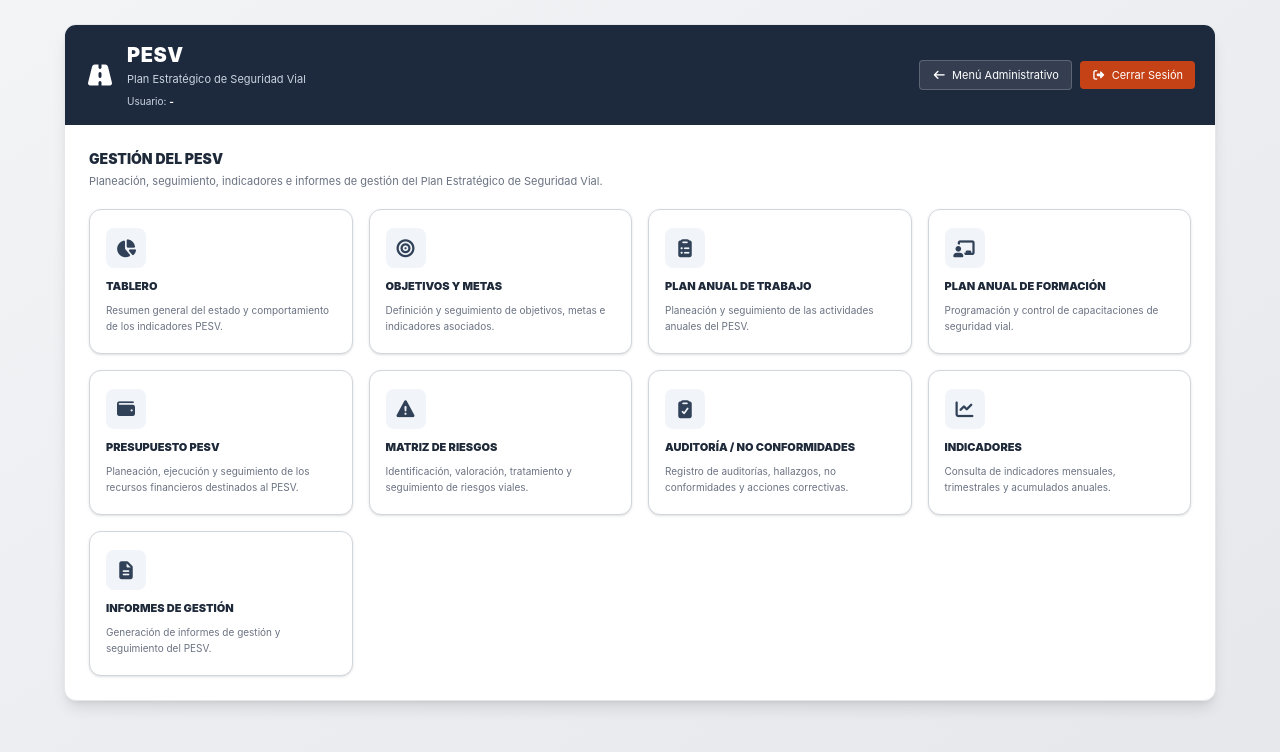
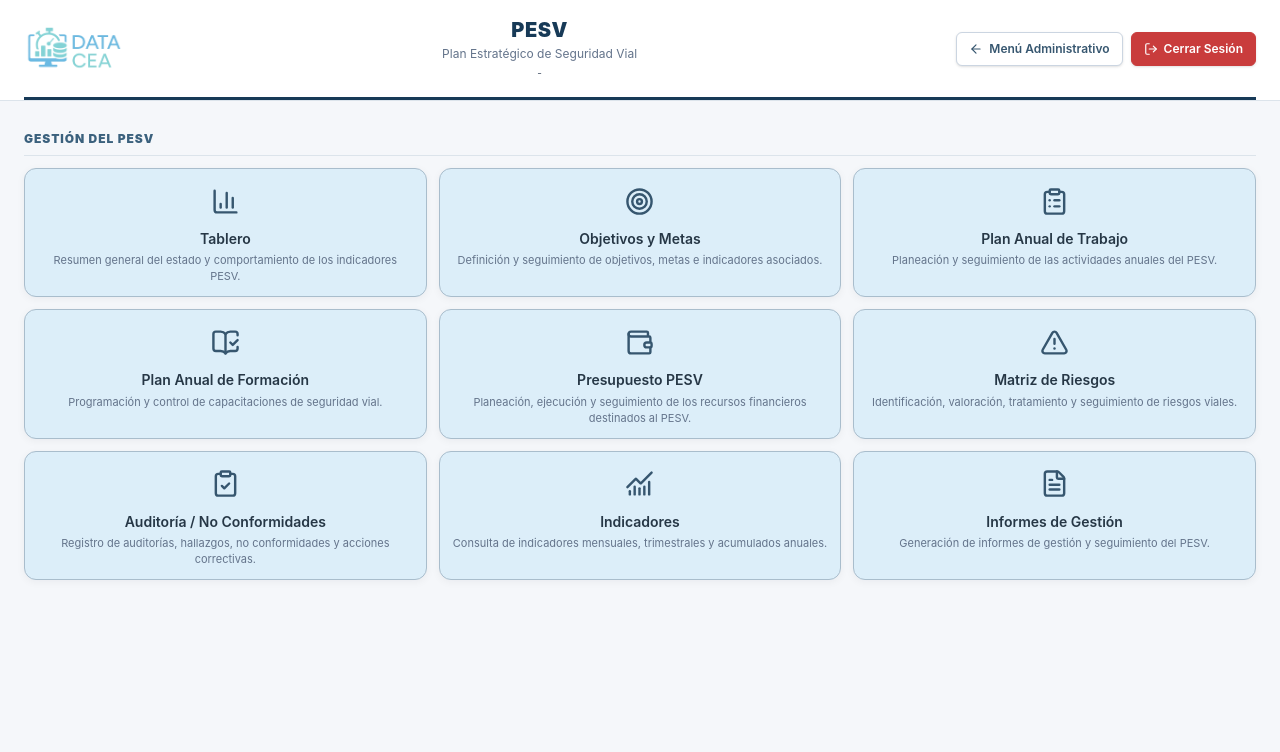
Before and after one commit to YulianoB/DATA-CEA, a Next.js app: page /admin/pesv in a window 1280 px wide. Shown: the top 752 px of the page. Built offline with nearby package versions, Linux system fonts and the light colour scheme; sample sign-in values are in the browser's storage.

Commit message:
Unifica submenu PESV con navegacion administrativa

```diff
--- a/app/admin/pesv/page.jsx
+++ b/app/admin/pesv/page.jsx
@@ -3,558 +3,106 @@
 'use client'
 
 import {
-  useEffect,
-  useState,
-} from 'react'
+  BarChart3,
+  BookOpenCheck,
+  ChartNoAxesCombined,
+  ClipboardCheck,
+  ClipboardList,
+  FileText,
+  Target,
+  TriangleAlert,
+  Wallet,
+} from 'lucide-react'
 
-import {
-  useRouter,
-} from 'next/navigation'
-
-import {
-  cerrarSesion,
-} from '@/lib/auth/logout'
-
+import MenuNavegacion from '@/components/admin/MenuNavegacion'
 
 // ============================================================
-// PÁGINA PRINCIPAL PESV
+// SUBMENU PESV
 // ============================================================
 
-export default function PesvPage() {
-  const router =
-    useRouter()
-
-  const [
-    user,
-    setUser,
-  ] =
-    useState(
-      null
-    )
-
-  // ==========================================================
-  // SESIÓN
-  // ==========================================================
-
-  useEffect(
-    () => {
-      const storedUser =
-        localStorage.getItem(
-          'currentUser'
-        )
-
-      if (
-        !storedUser
-      ) {
-        router.push(
-          '/login'
-        )
-
-        return
-      }
-
-      try {
-        const parsedUser =
-          JSON.parse(
-            storedUser
-          )
-
-        setUser(
-          parsedUser
-        )
-      } catch (
-        error
-      ) {
-        console.error(
-          'Error leyendo sesión:',
-          error
-        )
-
-        localStorage.removeItem(
-          'currentUser'
-        )
-
-        router.push(
-          '/login'
-        )
-      }
+const GRUPOS_PESV = [
+  {
+    id: 'gestion-pesv',
+    titulo: 'Gestión del PESV',
+    columnas: 3,
+    opciones: [
+      {
+        id: 'tablero',
+        titulo: 'Tablero',
+        descripcion: 'Resumen general del estado y comportamiento de los indicadores PESV.',
+        icono: BarChart3,
+        ruta: '/admin/pesv',
       },
-    [
-      router,
-    ]
-  )
-
-  // ==========================================================
-  // NAVEGACIÓN
-  // ==========================================================
-
-  const opciones =
-    [
       {
-        icon:
-          'fa-chart-pie',
-
-        titulo:
-          'Tablero',
-
-        descripcion:
-          'Resumen general del estado y comportamiento de los indicadores PESV.',
-
-        route:
-          '/admin/pesv',
+        id: 'objetivos-metas',
+        titulo: 'Objetivos y Metas',
+        descripcion: 'Definición y seguimiento de objetivos, metas e indicadores asociados.',
+        icono: Target,
+        ruta: '/admin/pesv/objetivos-metas',
       },
-
       {
-        icon:
-          'fa-bullseye',
-
-        titulo:
-          'Objetivos y Metas',
-
-        descripcion:
-          'Definición y seguimiento de objetivos, metas e indicadores asociados.',
-
-        route:
-          '/admin/pesv/objetivos-metas',
+        id: 'plan-trabajo',
+        titulo: 'Plan Anual de Trabajo',
+        descripcion: 'Planeación y seguimiento de las actividades anuales del PESV.',
+        icono: ClipboardList,
+        ruta: '/admin/pesv/plan-trabajo',
       },
-
       {
-        icon:
-          'fa-clipboard-list',
-
-        titulo:
-          'Plan Anual de Trabajo',
-
-        descripcion:
-          'Planeación y seguimiento de las actividades anuales del PESV.',
-
-        route:
-          '/admin/pesv/plan-trabajo',
+        id: 'plan-formacion',
+        titulo: 'Plan Anual de Formación',
+        descripcion: 'Programación y control de capacitaciones de seguridad vial.',
+        icono: BookOpenCheck,
+        ruta: '/admin/pesv/plan-formacion',
       },
-
       {
-        icon:
-          'fa-chalkboard-teacher',
-
-        titulo:
-          'Plan Anual de Formación',
-
-        descripcion:
-          'Programación y control de capacitaciones de seguridad vial.',
-
-        route:
-          '/admin/pesv/plan-formacion',
+        id: 'presupuesto',
+        titulo: 'Presupuesto PESV',
+        descripcion: 'Planeación, ejecución y seguimiento de los recursos financieros destinados al PESV.',
+        icono: Wallet,
+        ruta: '/admin/pesv/presupuesto',
       },
-
       {
-        icon:
-          'fa-wallet',
-
-        titulo:
-          'Presupuesto PESV',
-
-        descripcion:
-          'Planeación, ejecución y seguimiento de los recursos financieros destinados al PESV.',
-
-        route:
-          '/admin/pesv/presupuesto',
-
+        id: 'riesgos',
+        titulo: 'Matriz de Riesgos',
+        descripcion: 'Identificación, valoración, tratamiento y seguimiento de riesgos viales.',
+        icono: TriangleAlert,
+        ruta: '/admin/pesv/riesgos',
       },
-
       {
-        icon:
-          'fa-exclamation-triangle',
-
-        titulo:
-          'Matriz de Riesgos',
-
-        descripcion:
-          'Identificación, valoración, tratamiento y seguimiento de riesgos viales.',
-
-        route:
-          '/admin/pesv/riesgos',
+        id: 'auditorias',
+        titulo: 'Auditoría / No Conformidades',
+        descripcion: 'Registro de auditorías, hallazgos, no conformidades y acciones correctivas.',
+        icono: ClipboardCheck,
+        ruta: '/admin/pesv/auditorias',
       },
-
       {
-        icon:
-          'fa-clipboard-check',
-
-        titulo:
-          'Auditoría / No Conformidades',
-
-        descripcion:
-          'Registro de auditorías, hallazgos, no conformidades y acciones correctivas.',
-
-        route:
-          '/admin/pesv/auditorias',
+        id: 'indicadores',
+        titulo: 'Indicadores',
+        descripcion: 'Consulta de indicadores mensuales, trimestrales y acumulados anuales.',
+        icono: ChartNoAxesCombined,
+        ruta: '/admin/pesv/indicadores',
       },
-
       {
-        icon:
-          'fa-chart-line',
-
-        titulo:
-          'Indicadores',
-
-        descripcion:
-          'Consulta de indicadores mensuales, trimestrales y acumulados anuales.',
-
-        route:
-          '/admin/pesv/indicadores',
+        id: 'informes',
+        titulo: 'Informes de Gestión',
+        descripcion: 'Generación de informes de gestión y seguimiento del PESV.',
+        icono: FileText,
+        ruta: '/admin/pesv/informes',
       },
-
-      {
-        icon:
-          'fa-file-alt',
-
-        titulo:
-          'Informes de Gestión',
-
-        descripcion:
-          'Generación de informes de gestión y seguimiento del PESV.',
-
-        route:
-          '/admin/pesv/informes',
+    ],
   },
 ]
 
-  // ==========================================================
-  // CARGANDO
-  // ==========================================================
-
-  if (
-    !user
-  ) {
+export default function PesvPage() {
   return (
-      <p className="text-center mt-20">
-        Cargando...
-      </p>
+    <MenuNavegacion
+      titulo="PESV"
+      subtitulo="Plan Estratégico de Seguridad Vial"
+      grupos={GRUPOS_PESV}
+      mostrarRegresar
+      rutaRegreso="/admin"
+      textoRegreso="Menú Administrativo"
+      mostrarCerrarSesion
+    />
   )
 }
-
-  // ==========================================================
-  // RENDER
-  // ==========================================================
-
-  return (
-    <div
-      className="
-        min-h-screen
-        bg-gradient-to-br
-        from-gray-100
-        to-gray-200
-        p-4
-        md:p-6
-      "
-    >
-
-      <div
-        className="
-          max-w-6xl
-          mx-auto
-          bg-white
-          border
-          border-gray-200
-          shadow-lg
-          rounded-xl
-          overflow-hidden
-        "
-      >
-
-        {/* ==================================================
-            ENCABEZADO
-        ================================================== */}
-
-        <div
-          className="
-            bg-slate-800
-            text-white
-            px-5
-            py-4
-            flex
-            flex-col
-            md:flex-row
-            md:items-center
-            md:justify-between
-            gap-3
-          "
-        >
-
-          <div>
-
-            <div
-              className="
-                flex
-                items-center
-                gap-3
-              "
-            >
-
-              <i
-                className="
-                  fas
-                  fa-road
-                  text-2xl
-                "
-              ></i>
-
-              <div>
-
-                <h1
-                  className="
-                    text-xl
-                    font-black
-                    uppercase
-                    tracking-wide
-                  "
-                >
-                  PESV
-                </h1>
-
-                <p
-                className="
-                    text-[11px]
-                    text-slate-300
-                    mt-0.5
-                "
-                >
-                Plan Estratégico de Seguridad Vial
-                </p>
-
-                <div
-                className="
-                    mt-1.5
-                    text-[10px]
-                    text-slate-300
-                "
-                >
-                Usuario:{' '}
-
-                <strong className="text-white">
-                    {user.nombreCompleto ||
-                    user.nombre_completo ||
-                    user.usuario ||
-                    '-'}
-                </strong>
-
-                {(user?.nombreEmpresa ||
-                    user?.nombre_empresa) && (
-                    <>
-                    <span className="mx-1.5 text-slate-500">
-                        ·
-                    </span>
-
-                    CEA:{' '}
-
-                    <strong className="text-white">
-                        {user.nombreEmpresa ||
-                        user.nombre_empresa}
-                    </strong>
-                    </>
-                )}
-                </div>
-
-              </div>
-
-            </div>
-
-          </div>
-
-          <div
-            className="
-              flex
-              items-center
-              gap-2
-            "
-          >
-
-            <button
-              type="button"
-              onClick={() =>
-                router.push(
-                  '/admin'
-                )
-              }
-              className="
-                bg-white/10
-                hover:bg-white/20
-                border
-                border-white/20
-                text-white
-                px-3
-                py-1.5
-                rounded
-                text-[11px]
-              "
-            >
-              <i className="fas fa-arrow-left mr-1.5"></i>
-
-              Menú Administrativo
-            </button>
-
-            <button
-              type="button"
-              onClick={() =>
-                cerrarSesion(
-                  router
-                )
-              }
-              className="
-                bg-[var(--danger)]
-                hover:bg-[var(--danger-dark)]
-                text-white
-                px-3
-                py-1.5
-                rounded
-                text-[11px]
-              "
-            >
-              <i className="fas fa-sign-out-alt mr-1.5"></i>
-
-              Cerrar Sesión
-            </button>
-
-          </div>
-
-        </div>
-
-
-
-        {/* ==================================================
-            CONTENIDO
-        ================================================== */}
-
-        <div className="p-4 md:p-6">
-
-          <div
-            className="
-              mb-5
-            "
-          >
-
-            <h2
-              className="
-                text-sm
-                font-black
-                uppercase
-                text-gray-800
-              "
-            >
-              Gestión del PESV
-            </h2>
-
-            <p
-              className="
-                mt-1
-                text-[11px]
-                text-gray-500
-              "
-            >
-              Planeación, seguimiento, indicadores e informes de gestión del Plan Estratégico de Seguridad Vial.
-            </p>
-
-          </div>
-
-          {/* ================================================
-              ACCESOS DEL MÓDULO
-          ================================================ */}
-
-          <div
-            className="
-              grid
-              grid-cols-1
-              sm:grid-cols-2
-              lg:grid-cols-4
-              gap-4
-            "
-          >
-
-            {opciones.map(
-              opcion => (
-                <button
-                  key={
-                    opcion.route +
-                    opcion.titulo
-                  }
-                  type="button"
-                  onClick={() =>
-                    router.push(
-                      opcion.route
-                    )
-                  }
-                  className="
-                    group
-                    min-h-[145px]
-                    bg-white
-                    border
-                    border-gray-300
-                    hover:border-blue-400
-                    hover:bg-blue-50
-                    rounded-xl
-                    p-4
-                    text-left
-                    shadow-sm
-                    hover:shadow-md
-                    transition-all
-                    duration-200
-                  "
-                >
-
-                  <div
-                    className="
-                      w-10
-                      h-10
-                      rounded-lg
-                      bg-slate-100
-                      group-hover:bg-blue-100
-                      text-slate-700
-                      group-hover:text-blue-700
-                      flex
-                      items-center
-                      justify-center
-                      mb-3
-                    "
-                  >
-
-                    <i
-                      className={`fas ${opcion.icon} text-lg`}
-                    ></i>
-
-                  </div>
-
-                  <div
-                    className="
-                      text-[11px]
-                      font-black
-                      uppercase
-                      text-gray-800
-                      leading-tight
-                    "
-                  >
-                    {opcion.titulo}
-                  </div>
-
-                  <div
-                    className="
-                      mt-2
-                      text-[10px]
-                      leading-relaxed
-                      text-gray-500
-                    "
-                  >
-                    {opcion.descripcion}
-                  </div>
-
-                </button>
-              )
-            )}
-
-          </div>
-
-        </div>
-
-      </div>
-
-    </div>
-  )
-}
```
Lines whose indentation alone changed are shown as unchanged.
